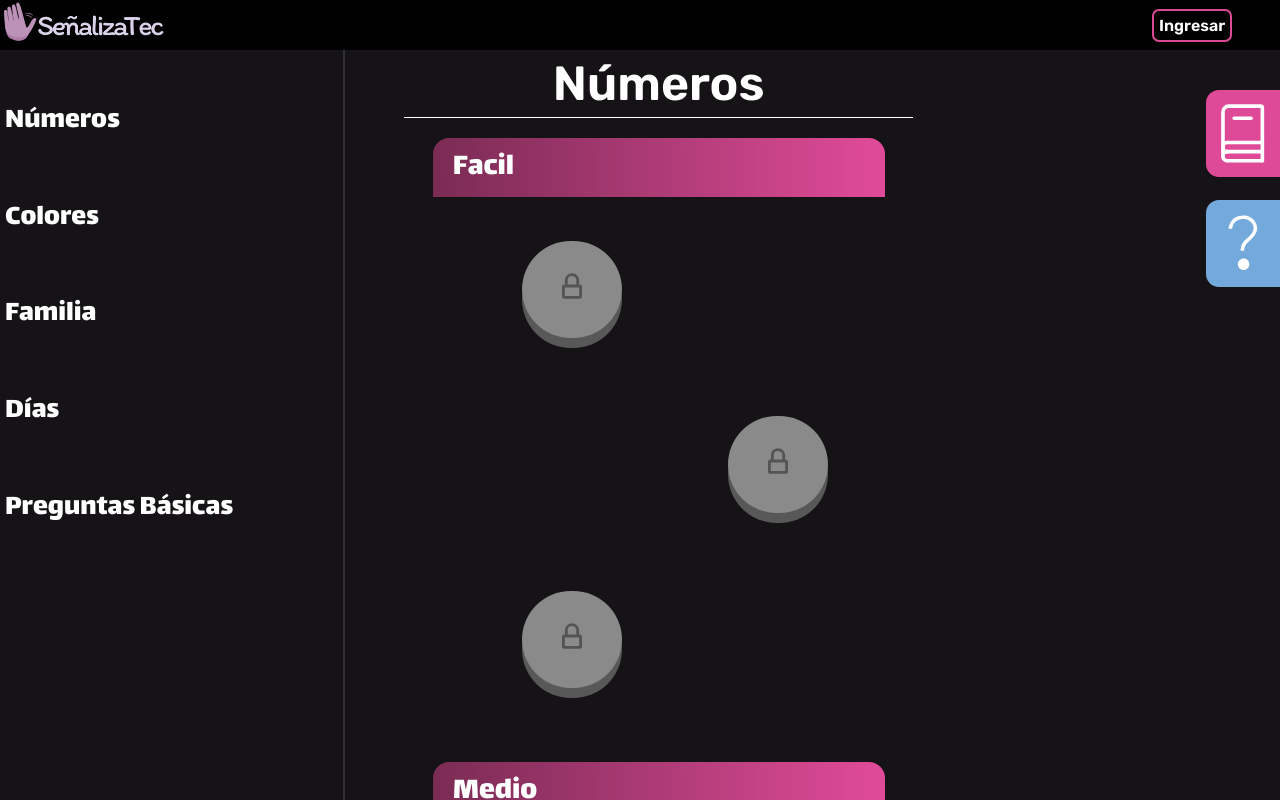
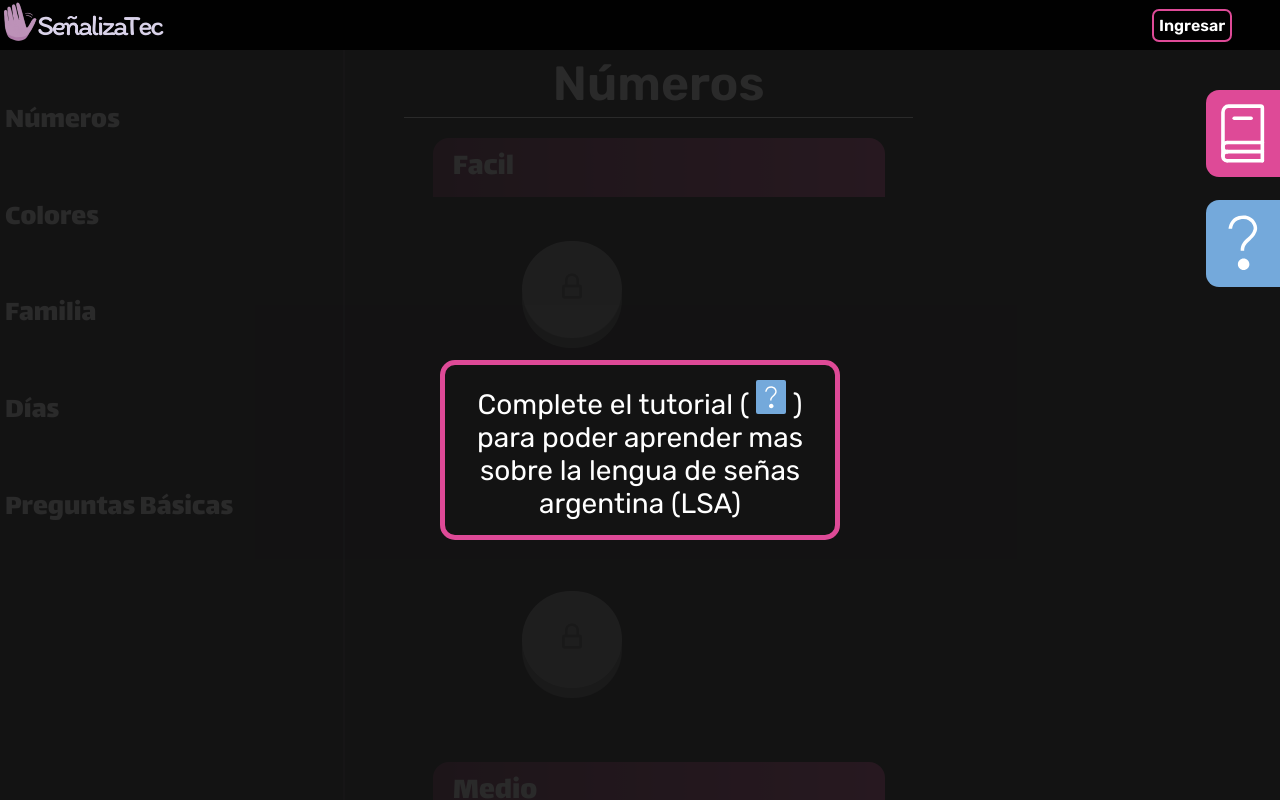
Before and after one commit to Xenock20/Demo-Se-alizaTec, a React (Vite) app in the folder client/: page /home in a window 1280 px wide. Built offline with nearby package versions, Linux system fonts and the light colour scheme.

Commit message:
Msj tuto

```diff
--- a/client/src/components/components-home-page/HomeCont.jsx
+++ b/client/src/components/components-home-page/HomeCont.jsx
@@ -4,8 +4,13 @@ import CaminoNiveles from "../../pages/CaminoNiveles";
 import "../../pages/style/HomeCont.css";
 import Tuto from "./Tuto";
 import Secciones from "./Secciones";
+import { TfiHelp } from "react-icons/tfi";
+import { UserContext } from "../../context/UserProvider";
+import { useContext } from "react";
 
 export default function HomeCont() {
+  const { nivelesDesbloqueados } = useContext(UserContext);
+
   return (
     <div className="cont-home">
       <div className="div-secciones">
@@ -15,10 +20,18 @@ export default function HomeCont() {
         <CaminoNiveles></CaminoNiveles>
       </div>
 
-      <div className="msj-tuto">
-
-      </div>
-
+      {nivelesDesbloqueados.length === 1 && (
+        <div className="msj-tuto">
+          <div className="text-cont">
+            <p>
+              Complete el tutorial ({" "}
+              <TfiHelp className="btn-info-tuto" size={16}></TfiHelp> ) para
+              poder aprender mas sobre la lengua de señas argentina (LSA)
+            </p>
+          </div>
+          <div className="arrow"></div>
+        </div>
+      )}
       <div className="div-abc-tuto">
         <div className="div-manejador">
           <AbcLib></AbcLib>
--- a/client/src/pages/style/HomeCont.css
+++ b/client/src/pages/style/HomeCont.css
@@ -29,3 +29,38 @@
   align-items: center;
   justify-content: center;
 }
+
+.msj-tuto{
+  position: fixed;
+  z-index: 9;
+  height: 100%;
+  width: 100%;
+  background-color: rgba(19, 19, 19, 0.9);
+  display: flex;
+  justify-content: center;
+  align-items: center;
+}
+
+.text-cont{
+  width: 360px;
+  height: 140px;
+  border: 5px solid #de4a97;
+  border-radius: 15px;
+  padding: 15px;
+  background-color: rgb(19, 19, 19);
+  bottom: 0px;
+}
+
+.text-cont > p {
+  text-align: center;
+  margin: auto;
+}
+
+.btn-info-tuto{
+  text-align: center;
+  padding: 3px;
+  height: 28px;
+  width: 24px;
+  border-radius: 2px;
+  background-color: #74A9DB;
+}
```
